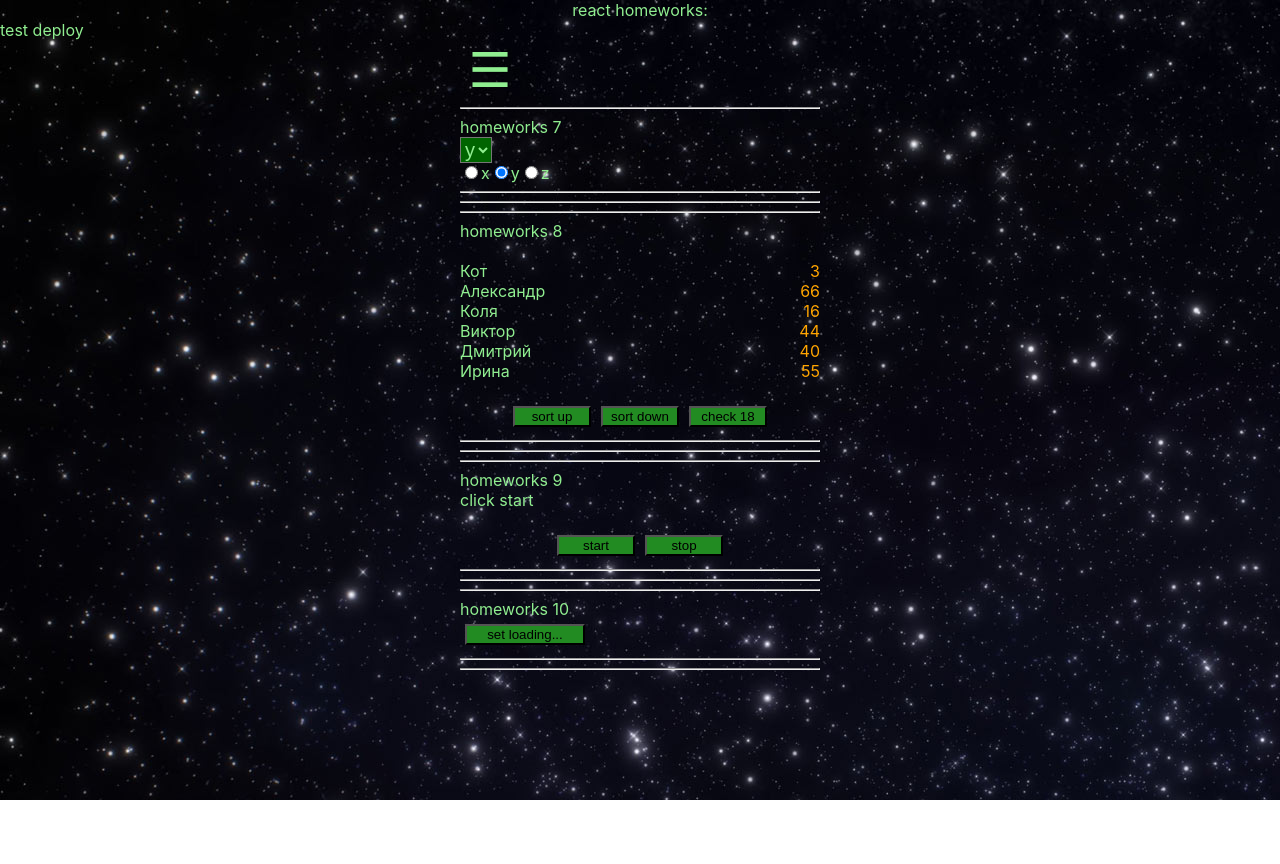
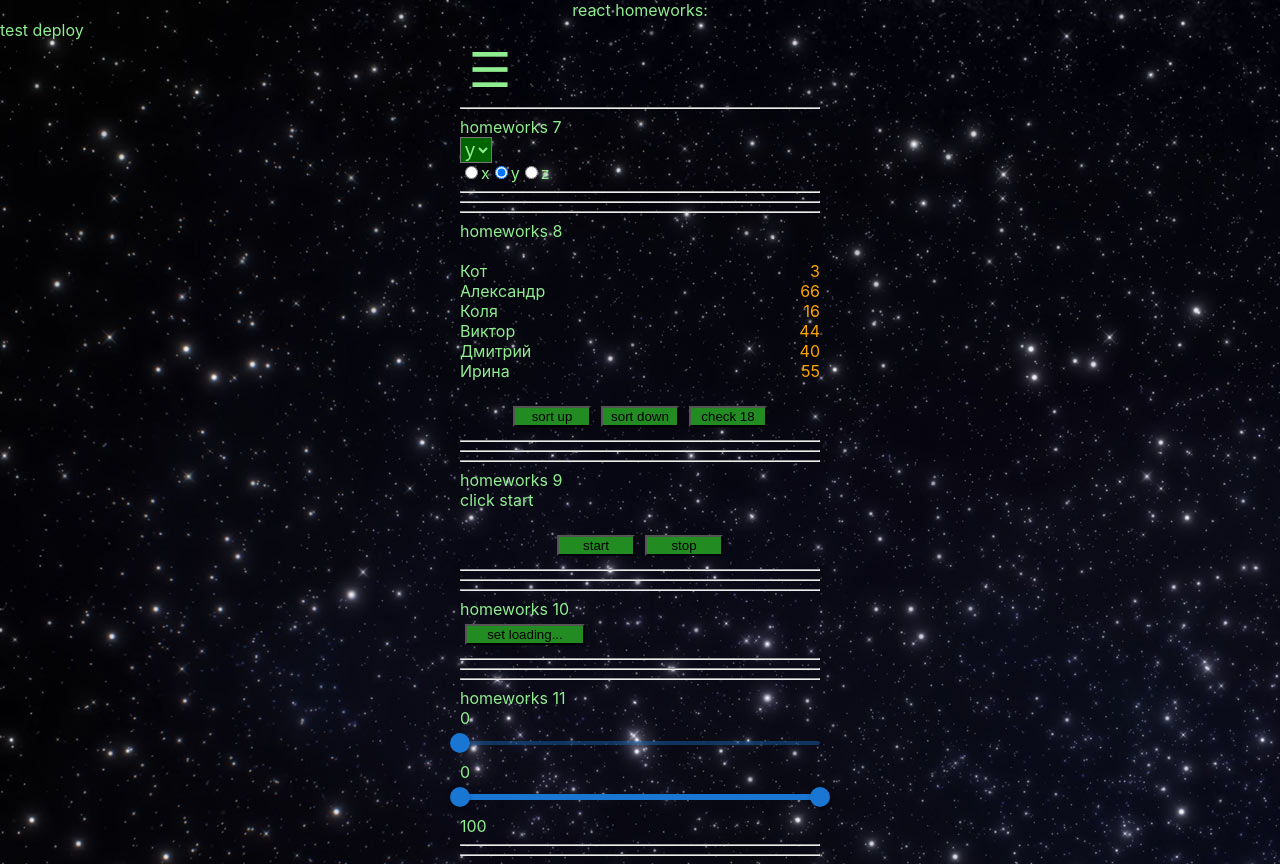
Before and after one commit to metalheadpnz/ignatHW, a React (Create React App) app: page /#/junior in a window 1280 px wide. Before the commit the page ends 800 px from the top, so only its background shows below. Built offline with nearby package versions, Linux system fonts and the light colour scheme; a web font is replaced by a local one.

Commit message:
HW 11 in process

```diff
--- a/src/p2-homeworks/h11/HW11.tsx
+++ b/src/p2-homeworks/h11/HW11.tsx
@@ -1,6 +1,7 @@
 import React, {useState} from 'react'
 import SuperRange from './common/c7-SuperRange/SuperRange'
 import SuperDoubleRange from './common/c8-SuperDoubleRange/SuperDoubleRange'
+import {Slider} from "@mui/material";
 
 function HW11() {
     const [value1, setValue1] = useState(0)
@@ -14,14 +15,30 @@ function HW11() {
             {/*should work (должно работать)*/}
             <div>
                 <span>{value1}</span>
-                <SuperRange
+                <Slider
+
+                    aria-labelledby="track-inverted-slider"
+                    value={value1}
+                    onChange={(e, f) => {
+                        setValue1(+f && +f)
+                    }}
+
                     // сделать так чтоб value1 изменялось
                 />
             </div>
 
             <div>
                 <span>{value1}</span>
-                <SuperDoubleRange
+                <Slider
+                    track={'normal'}
+                    value={[value1, value2]}
+                    onChange={(e, f) => {
+                        if (Array.isArray(f)) {
+                            setValue1(f[0])
+                            setValue2(f[1])
+                        }
+
+                    }}
                     // сделать так чтоб value1 и value2 изменялось
                 />
                 <span>{value2}</span>
--- a/src/p2-homeworks/h5/pages/Junior.tsx
+++ b/src/p2-homeworks/h5/pages/Junior.tsx
@@ -3,6 +3,7 @@ import HW7 from "../../h7/HW7";
 import HW8 from "../../h8/HW8";
 import HW9 from "../../h9/HW9";
 import HW10 from "../../h10/HW10";
+import HW11 from "../../h11/HW11";
 
 export const Junior = () => {
     return (
@@ -11,6 +12,7 @@ export const Junior = () => {
             <HW8/>
             <HW9/>
             <HW10/>
+            <HW11/>
         </div>
     );
 };
```
Also changed, not shown: package.json (+6 -1 lines), src/p2-homeworks/h11/common/c8-SuperDoubleRange/SuperDoubleRange.tsx (+13 -1 lines), src/index.css (line endings or trailing spaces), 1 other file (tests, documents, lock files or other folders).
